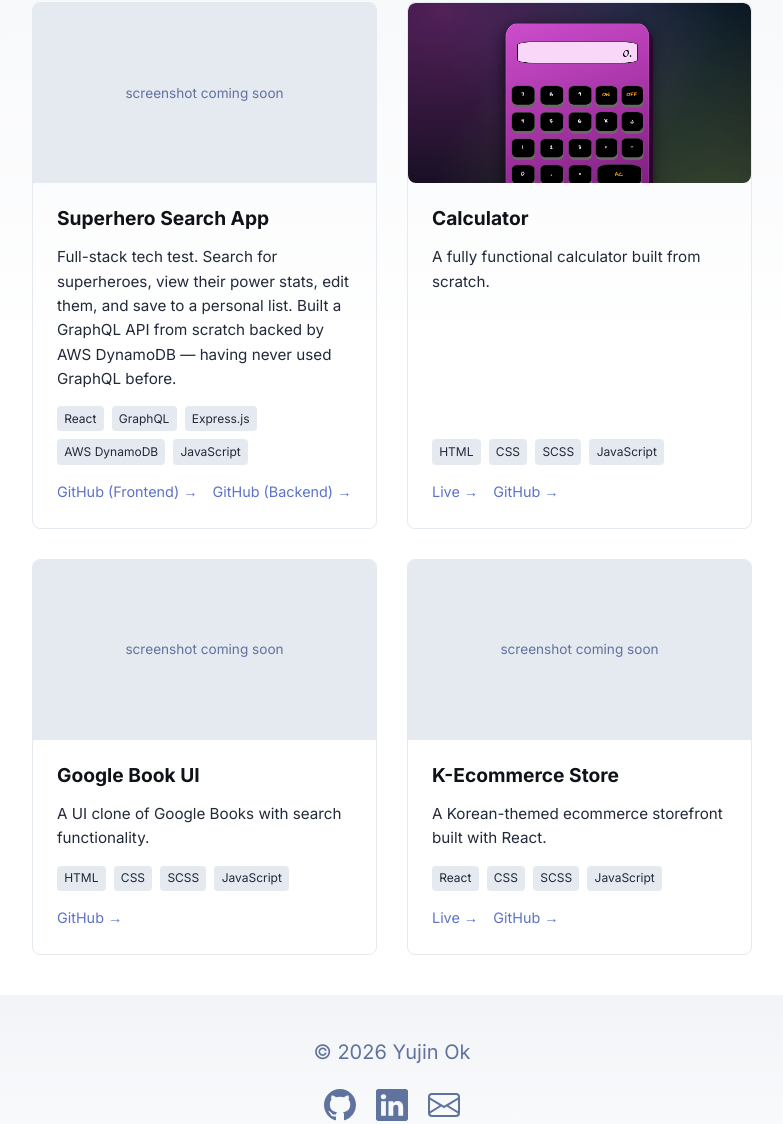
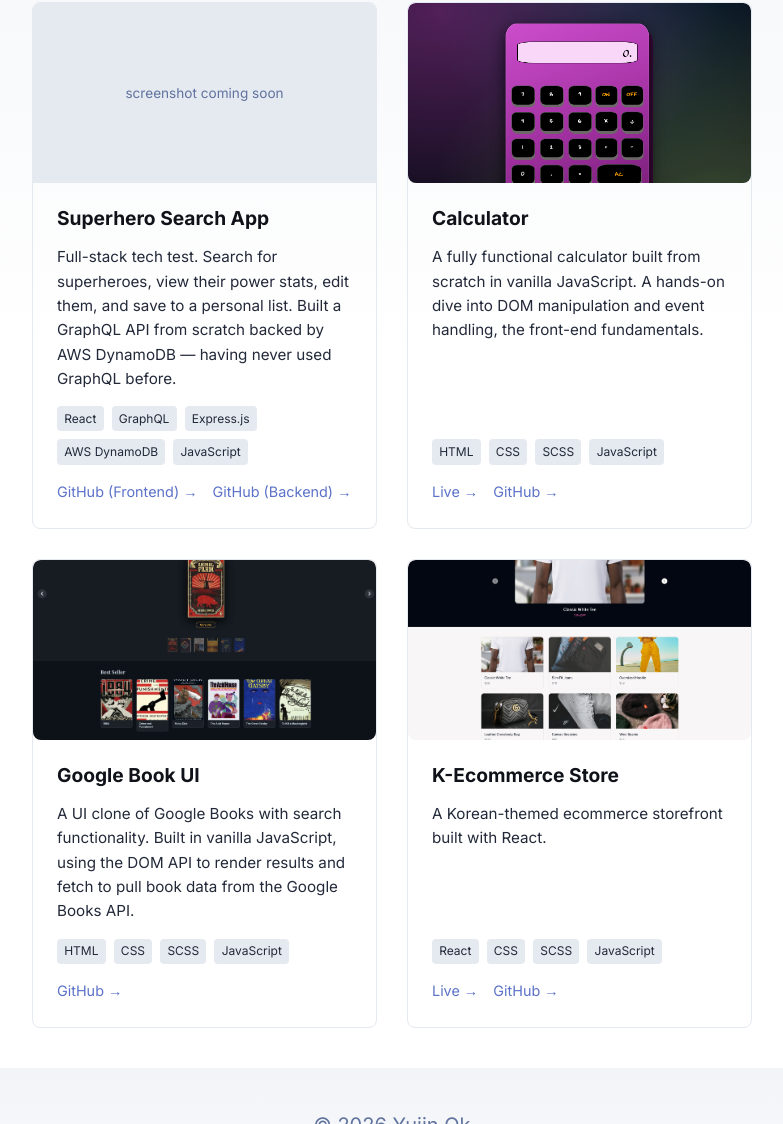
Before and after one commit to YujinOk/portfolio, an Astro site: page /portfolio/projects in a window 1280 px wide. Shown: the part 250-1374 px from the top of the page, without its empty margins (248-1031 px from the left). Built offline with nearby package versions, Linux system fonts and the light colour scheme; Astro itself is replaced by a stand-in of ours.

Commit message:
feat: screenshots are added

```diff
--- a/src/pages/projects/index.astro
+++ b/src/pages/projects/index.astro
@@ -19,7 +19,7 @@ const projects = [
 	},
 	{
 		title: 'Calculator',
-		description: 'A fully functional calculator built from scratch.',
+		description: 'A fully functional calculator built from scratch in vanilla JavaScript. A hands-on dive into DOM manipulation and event handling, the front-end fundamentals.',
 		tags: ['HTML', 'CSS', 'SCSS', 'JavaScript'],
 		live: 'https://yujinok.github.io/calculator/',
 		github: 'https://github.com/YujinOk/calculator',
@@ -28,11 +28,12 @@ const projects = [
 	},
 	{
 		title: 'Google Book UI',
-		description: 'A UI clone of Google Books with search functionality.',
+		description: 'A UI clone of Google Books with search functionality. Built in vanilla JavaScript, using the DOM API to render results and fetch to pull book data from the Google Books API.',
 		tags: ['HTML', 'CSS', 'SCSS', 'JavaScript'],
 		live: null,
 		github: 'https://github.com/YujinOk/googlebookui',
 		githubLinks: null,
+		image: '/img/googlebookui.png',
 	},
 	{
 		title: 'K-Ecommerce Store',
@@ -41,6 +42,7 @@ const projects = [
 		live: 'https://yujinok.github.io/ecommerce/',
 		github: 'https://github.com/YujinOk/ecommerce',
 		githubLinks: null,
+		image: '/img/ecommerce.png',
 	},
 ];
 ---
```
Also changed, not shown: public/img/ecommerce.png (added), public/img/googlebookui.png (added).
